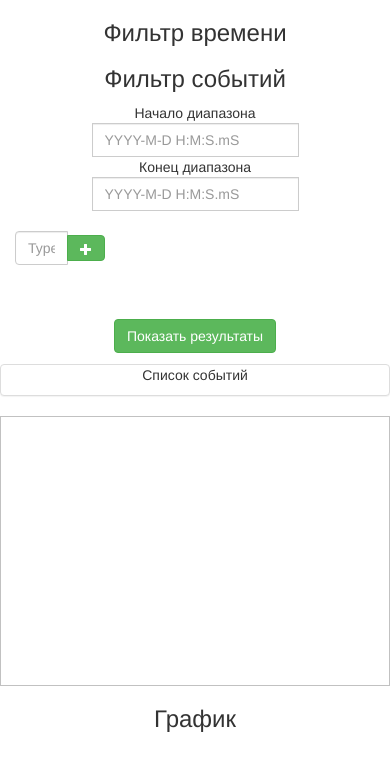
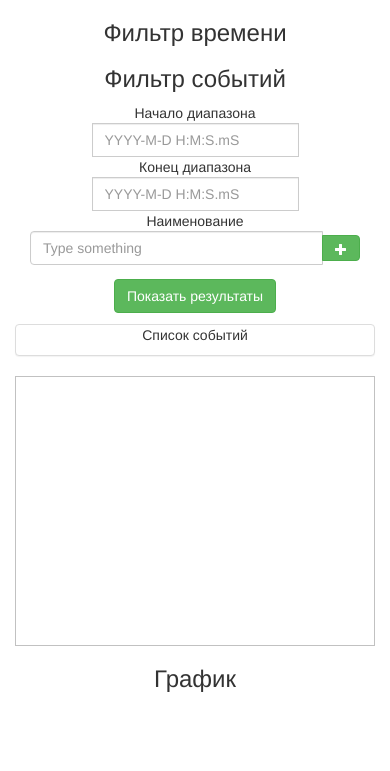
Before and after one commit to OSLL/mooc-lp-statistics, a Django app: template App/templates/home.html in a window 390 px wide. Shown: the top 771 px of the page. Run offline with Django 3.2, Linux system fonts and the light colour scheme; the template is opened without the code that fills it, so the values that code supplies are empty; parts of the project's set-up code (start-up, migrations or seed data) failed here and were passed over; some libraries are stand-ins or nearby versions.

Commit message:
improve proportions for web interface

```diff
--- a/App/static/js/js_for_home_page.js
+++ b/App/static/js/js_for_home_page.js
@@ -129,13 +129,16 @@ function write_list() {
      //       console.log(rows_for_draw);
       var data = google.visualization.arrayToDataTable(rows_for_draw);
 
-      var options =
-        {title:"Количество событий за промежуток времени",
-            width:900, height:600,
-            vAxis: {title: "Количество"},
-            hAxis: {title: "Даты"}};
+      var options = {
+        chart: {
+            title:"Количество событий за промежуток времени"
+        },
+          bars: 'vertical',
+          width:600, height:600,
+          vAxis: {title: "Количество"},
+          hAxis: {title: "Датa"}};
       var chart = new google.charts.Bar(document.getElementById("myChart"));
-      chart.draw(data, options);
+      chart.draw(data, google.charts.Bar.convertOptions(options));
   }
 
         drawChart();
--- a/App/templates/home.html
+++ b/App/templates/home.html
@@ -90,45 +90,40 @@
 </head>
 <div id="popup-filter" class="alert alert-danger collapse"  data-toggle="collapse">
     <a href="#" class="close" aria-label="close" title="close" id="close-button" onclick="$('#popup-filter').hide()">x</a>
-    Все поля фильтра обязательны для заполнения.
+    Все поля в фильтре обязательны для заполнения.
 </div>
 <body>
 <section id="top">
-    <div class="container">
+    <div class="container-fluid">
+      <!--  <div class="row">-->
+            <div class="col-md-6 text-left" style="'...'">
                 <div class="row">
-            <div class="col-md-6">
-                <div class="row">
-                    <div class="col-md-8 text-right">
+                    <div class="col-md-6 text-right">
                         <h3 align="center"> Фильтр времени </h3>
                     </div>
-                    <div class="col-md-4">
+                    <div class="col-md-6">
                         <h3 align="center"> Фильтр событий </h3>
                     </div>
                 </div>
                 <div class="row">
-                    <div class="col-md-4" align="center">Начало диапазона
+                    <div class="col-md-3" align="center">Начало диапазона
                         <div class="input-group">
 
                             <input id="first_date" type="text" class="form-control" placeholder="YYYY-M-D H:M:S.mS"
                                    aria-describedby="basic-addon1" value="2016-05-13 15:33:01.0">
                         </div>
                     </div>
-                    <div class="col-md-4" align="center">Конец диапазона
+                    <div class="col-md-3" align="center">Конец диапазона
                         <div class="input-group">
                             <input id="second_date" type="text" class="form-control" placeholder="YYYY-M-D H:M:S.mS"
                                    aria-describedby="basic-addon1" value="2016-05-16 15:35:01.0">
                         </div>
                     </div>
-                    <div class="col-md-4">
-                        <br>
-                        <ul class="list-group">
-                            <div class="container">
-                                <div class="row">
+                    <div class="col-md-6" align="center">Наименование
                         <div class="control-group" id="fields">
-                        <!--		    <label class="control-label" for="field1">Nice Multiple Form Fields</label> -->
                             <div class="controls">
                                 <form role="form" autocomplete="off">
-                                        <div class="entry input-group col-xs-3">
+                                <div class="entry input-group col-md-12">
                                     <input class="form-control get-input-from-fields" name="fields[]" type="text" placeholder="Type something" />
                                     <span class="input-group-btn">
                                         <button class="btn btn-success btn-add" type="button">
@@ -137,13 +132,8 @@
                                     </span>
                                 </div>
                                 </form>
-                                    <br>
-                        <!--	    <small>Press <span class="glyphicon glyphicon-plus gs"></span> to add another form field :)</small> -->
                             </div>
                         </div>
-                                </div>
-                            </div>
-                        </ul>
                     </div>
                 </div>
                 <div class="row">
@@ -172,7 +162,7 @@
                 <div class="row" id="myChart">
                 </div>
             </div>
-        </div>
+      <!--  </div>-->
     </div>
 </section>
 </body>
```
Lines whose indentation alone changed are shown as unchanged.
